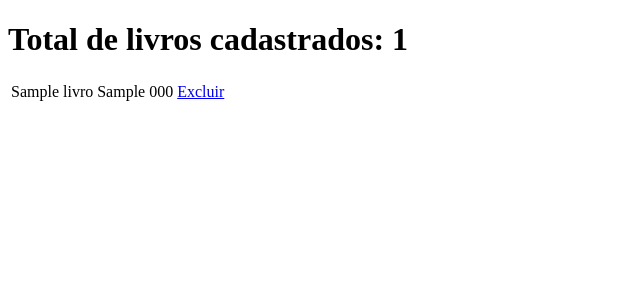
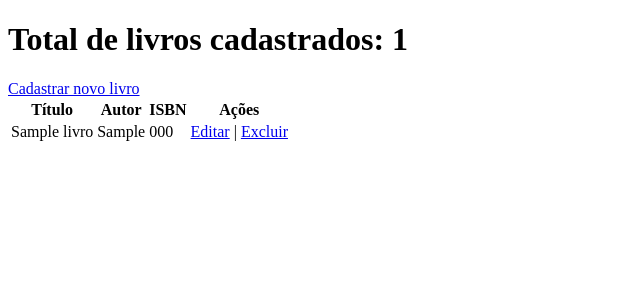
Before and after one commit to GabiSosigan/BibliotecaMVC, a Spring Boot app: page /livros/lista in a window 1280 px wide. Shown: the top 300 px of the page, without its empty margins (0-640 px from the left). Run offline with Spring Boot 4, Linux system fonts and the light colour scheme; tables that the repository leaves empty hold one stand-in row (values such as "Sample post").

Commit message:
Atualizações em livrocontroller, lista e form

```diff
--- a/src/main/java/com/biblioteca/biblioteca/controller/LivroController.java
+++ b/src/main/java/com/biblioteca/biblioteca/controller/LivroController.java
@@ -59,4 +59,12 @@ public class LivroController {
         repository.deleteById(id);
         return "redirect:/livros/lista";
     }
+
+    @GetMapping("/editar/{id}")
+    public String editarLivro(@PathVariable Long id, Model model) {
+        Livro livro = repository.findById(id)
+                .orElseThrow(() -> new IllegalArgumentException("Livro não encontrado: " + id));
+        model.addAttribute("livro", livro);
+        return "livros/form";
+    }
 }
--- a/src/main/resources/application.properties
+++ b/src/main/resources/application.properties
@@ -6,4 +6,4 @@ spring.datasource.username=sa
 spring.datasource.password=
 spring.jpa.hibernate.ddl-auto=update
 spring.h2.console.enabled=true
-spring.h2.console.path=/h2-console
+spring.h2.console.path=/h2-consolepode
--- a/src/main/resources/templates/livros/lista.html
+++ b/src/main/resources/templates/livros/lista.html
@@ -8,13 +8,23 @@
 
 <h1>Total de livros cadastrados: <span th:text="${livros.size()}">0</span></h1>
 
+<a th:href="@{/livros/novo}">Cadastrar novo livro</a>
+
 <table>
-    <tr th:each="livro, status : ${livros}">
+    <tr>
+        <th>Título</th>
+        <th>Autor</th>
+        <th>ISBN</th>
+        <th>Ações</th>
+    </tr>
+    <tr th:each="livro : ${livros}">
         <td th:text="${livro.titulo}">Título</td>
         <td th:text="${livro.autor}">Autor</td>
         <td th:text="${livro.isbn}">ISBN</td>
         <td>
-            <a th:href="@{/livros/excluir/{id}(id=${livro.id})}">Excluir</a>
+            <a th:href="@{/livros/editar/{id}(id=${livro.id})}">Editar</a> |
+            <a th:href="@{/livros/excluir/{id}(id=${livro.id})}"
+               onclick="return confirm('Tem certeza que deseja excluir este livro?')">Excluir</a>
         </td>
     </tr>
 </table>
```
Also changed, not shown: src/main/resources/templates/livros/form.html (+6 -5 lines), 2 other files.
